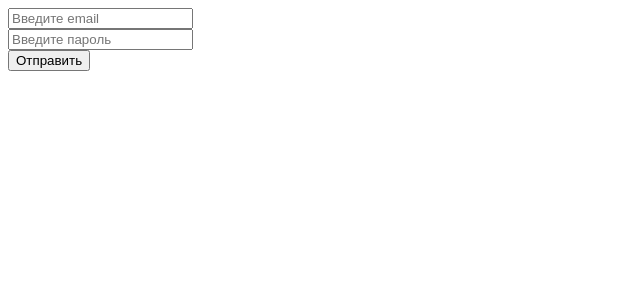
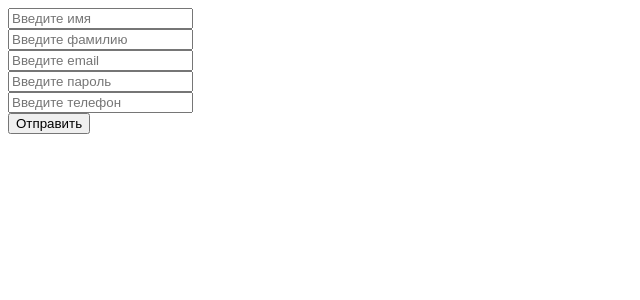
Before and after one commit to umkament/exam_incubator, a React (Create React App) app: page / in a window 1280 px wide. Shown: the top 300 px of the page, without its empty margins (0-640 px from the left). Built offline with nearby package versions, Linux system fonts and the light colour scheme.

Commit message:
четверг4/5 _

```diff
--- a/src/index.tsx
+++ b/src/index.tsx
@@ -2,14 +2,18 @@ import { useFormik } from 'formik';
 import React from 'react'
 import ReactDOM from 'react-dom/client';
 import { BrowserRouter, Route, Routes } from 'react-router-dom'
+
 
 // Main
 export const Login = () => {
 
   const formik = useFormik({
     initialValues: {
+      firstName: '',
+      lastName: '',
       email: '',
       password: '',
+      phone: '',
     },
     onSubmit: values => {
       alert(JSON.stringify(values, null, 2));
@@ -20,10 +24,25 @@ export const Login = () => {
      <form onSubmit={formik.handleSubmit}>
        <div>
          <input
+            name="firstName"
+            onChange={formik.handleChange}
+            value={formik.values.firstName}
+            placeholder={'Введите имя'}
+         />
+       </div>
+       <div>
+         <input
+            name="lastName"
+            onChange={formik.handleChange}
+            value={formik.values.lastName}
+            placeholder={'Введите фамилию'}
+         />
+       </div>
+       <div>
+         <input
             name="email"
             onChange={formik.handleChange}
             value={formik.values.email}
-            type="text"
             placeholder={'Введите email'}
          />
        </div>
@@ -32,8 +51,16 @@ export const Login = () => {
             name="password"
             onChange={formik.handleChange}
             value={formik.values.password}
-            type="password"
             placeholder={'Введите пароль'}
+            type={'password'}
+         />
+       </div>
+       <div>
+         <input
+            name="password"
+            onChange={formik.handleChange}
+            value={formik.values.phone}
+            placeholder={'Введите телефон'}
          />
        </div>
        <button type="submit">Отправить</button>
@@ -54,9 +81,8 @@ const root = ReactDOM.createRoot(document.getElementById('root') as HTMLElement)
 root.render(<BrowserRouter><App/></BrowserRouter>)
 
 // 📜 Описание:
-// При заполнении данных формы и их отправке вы должны увидеть alert c
-// введенными значениями, но из-за допущенной ошибки форма работает не корректно.
-// Найдите ошибку и исправленную версию строки напишите в качестве ответа.
-// ❗После того как показался alert форма не должна перегружать все приложение
+// Форма заполнения данных работает некорректно.
+// Пользователи жалуются на поле ввода "Телефона"
+// Найдите в коде ошибку. Исправленную версию строки напишите в качестве ответа.
 
-// 🖥 Пример ответа: alert(JSON.stringify(values))
+// 🖥 Пример ответа: <form onSubmit={formik.handleSubmit}>
```
